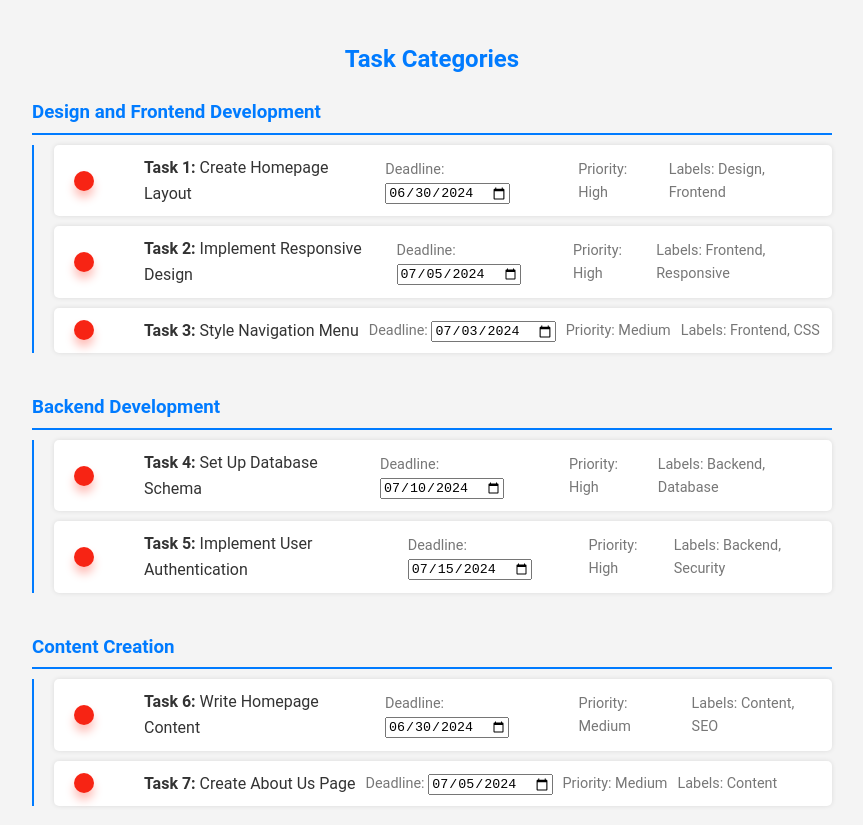
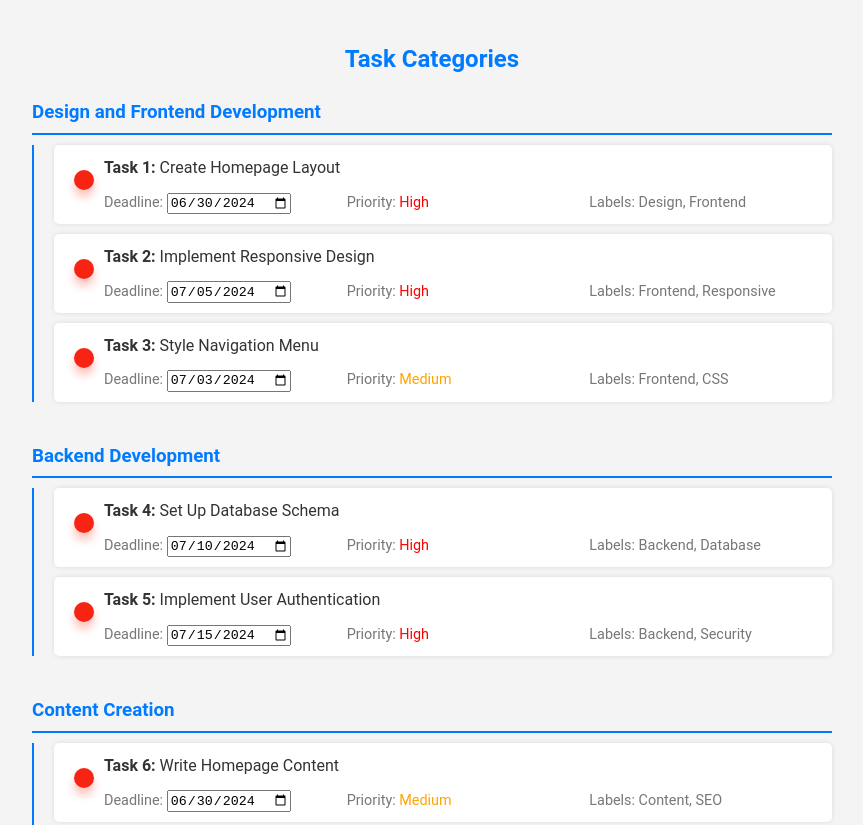
Before and after one commit to DharmaTeja3232/Task-, a plain HTML site: page index.html in a window 1280 px wide. Shown: the top 825 px of the page, without its empty margins (208-1071 px from the left). Drawn offline with Linux system fonts and the light colour scheme.

Commit message:
Update styles.css

```diff
--- a/styles.css
+++ b/styles.css
@@ -5,19 +5,18 @@ body {
     padding: 20px;
     background-color: #f4f4f4;
     color: #333;
+    margin: 0;
+    height: 100%;
+}
+
+html {
+    height: 100%;
 }
 
 * {
     -webkit-tap-highlight-color: transparent;
     outline: none;
-}
-
-html, body {
-    height: 100%;
-}
-
-body {
-    margin: 0;
+    box-sizing: border-box;
 }
 
 /* Headings */
@@ -45,25 +44,37 @@ li {
     padding: 10px;
     border-radius: 5px;
     box-shadow: 0 0 5px rgba(0, 0, 0, 0.1);
-    display: flex;
-    align-items: center;
 }
 
 .task-content {
-    flex-grow: 1;
-    padding-left: 40px; /* Added space for the checkbox */
+    padding-left: 40px;
+    margin-bottom: 10px;
 }
 
 .task-info {
-    display: flex;
+    display: grid;
+    grid-template-columns: 1fr 1fr 1fr;
+    gap: 10px;
     align-items: center;
-    margin-left: auto;
+    padding-left: 40px;
 }
 
 .deadline, .priority, .labels {
-    margin-left: 10px;
     font-size: 0.9em;
     color: #777;
+}
+
+/* Priority Colors */
+.priority-high {
+    color: red;
+}
+
+.priority-medium {
+    color: orange;
+}
+
+.priority-low {
+    color: green;
 }
 
 /* Task Categories Styles */
@@ -94,22 +105,19 @@ input[type="checkbox"] {
 
 input[type="checkbox"] + label {
     position: relative;
-    display: flex;
-    align-items: center;
+    display: block;
     cursor: pointer;
-    padding-left: 40px; /* Added space for the checkbox */
 }
 
 input[type="checkbox"] + label::before {
     content: "";
     position: absolute;
-    top: 50%;
+    top: 15px;
     left: 10px;
     width: 20px;
     height: 20px;
     background-color: #f72414;
     border-radius: 50%;
-    transform: translateY(-50%);
     box-shadow: 0 7px 10px #ffbeb8;
     transition: 0.2s ease transform, 0.2s ease background-color, 0.2s ease box-shadow;
     z-index: 1;
@@ -122,12 +130,12 @@ input[type="checkbox"] + label:hover::before {
 }
 
 input[type="checkbox"]:active + label::before {
-    transform: translateY(-50%) scale(0.9);
+    transform: scale(0.9);
 }
 
 #tick_mark {
     position: absolute;
-    top: 50%;
+    top: 15px;
     left: 10px;
     width: 20px;
     height: 20px;
@@ -178,6 +186,7 @@ input[type="checkbox"]:checked + label #tick_mark:after {
     opacity: 1;
 }
 
+/* Navigation Styles */
 nav {
     margin-top: 40px;
     text-align: center;
```
